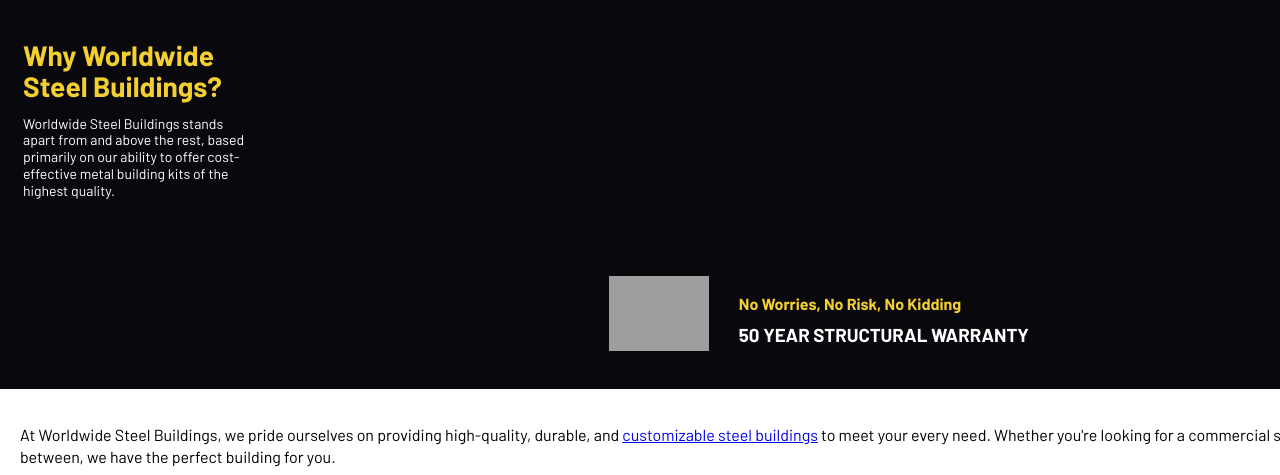
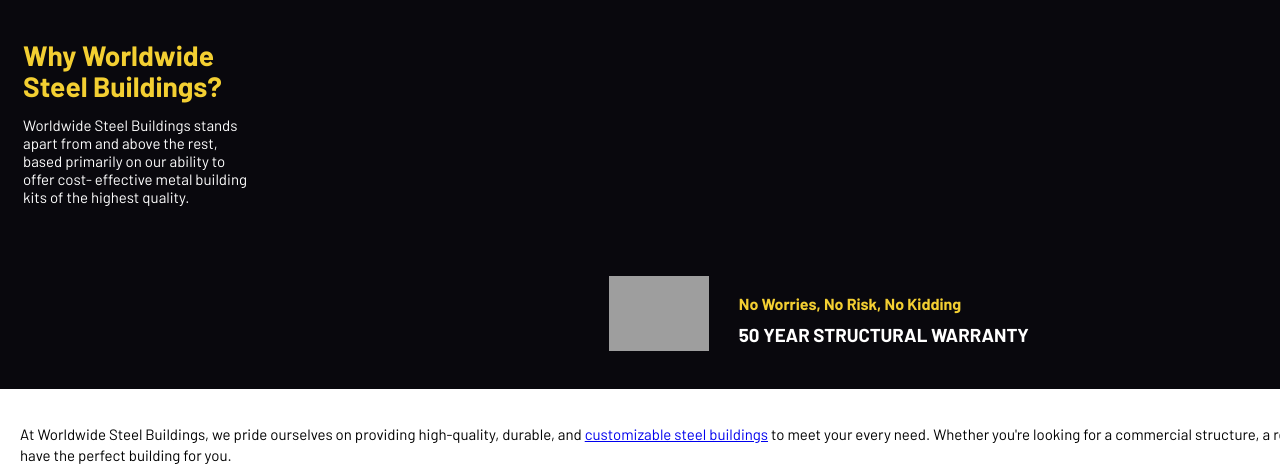
Before and after one commit to nhangpham/World-Steel-Buildings, a plain HTML site: page index.html in a window 1280 px wide. Shown: the part 325-800 px from the top of the page. Drawn offline with Linux system fonts and the light colour scheme; grey boxes are pictures that could not be loaded.

Commit message:
Update index.html

```diff
--- a/index.html
+++ b/index.html
@@ -31,6 +31,9 @@
       p,
       * {
         font-family: "Barlow", Arial, serif !important;
+      }
+      .text {
+        font-size: 15px !important;
       }
 
       .grey {
```
